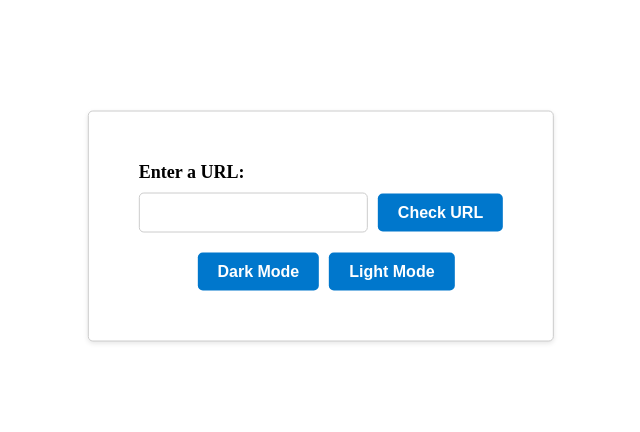
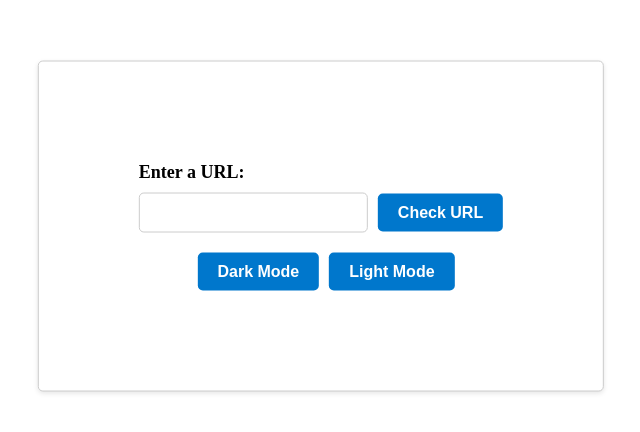
Before and after one commit to FreeOps-Tools/LogIQ, a React (Vite) app: page / in a window 1280 px wide. Shown: the part 194-626 px from the top of the page, without its empty margins (319-959 px from the left). Built offline with nearby package versions, Linux system fonts and the light colour scheme.

Commit message:
fix: bad indentation

```diff
--- a/src/App.css
+++ b/src/App.css
@@ -3,7 +3,7 @@
   border: 1px solid #ccc;
   border-radius: 5px;
   box-shadow: 0 2px 5px rgba(0, 0, 0, 0.1);
-  padding: 50px;
+  padding: 100px;
   margin: 20px auto;
   max-width: 500px;
 
```
Also changed, not shown: 1 other file (tests, documents, lock files or other folders).
